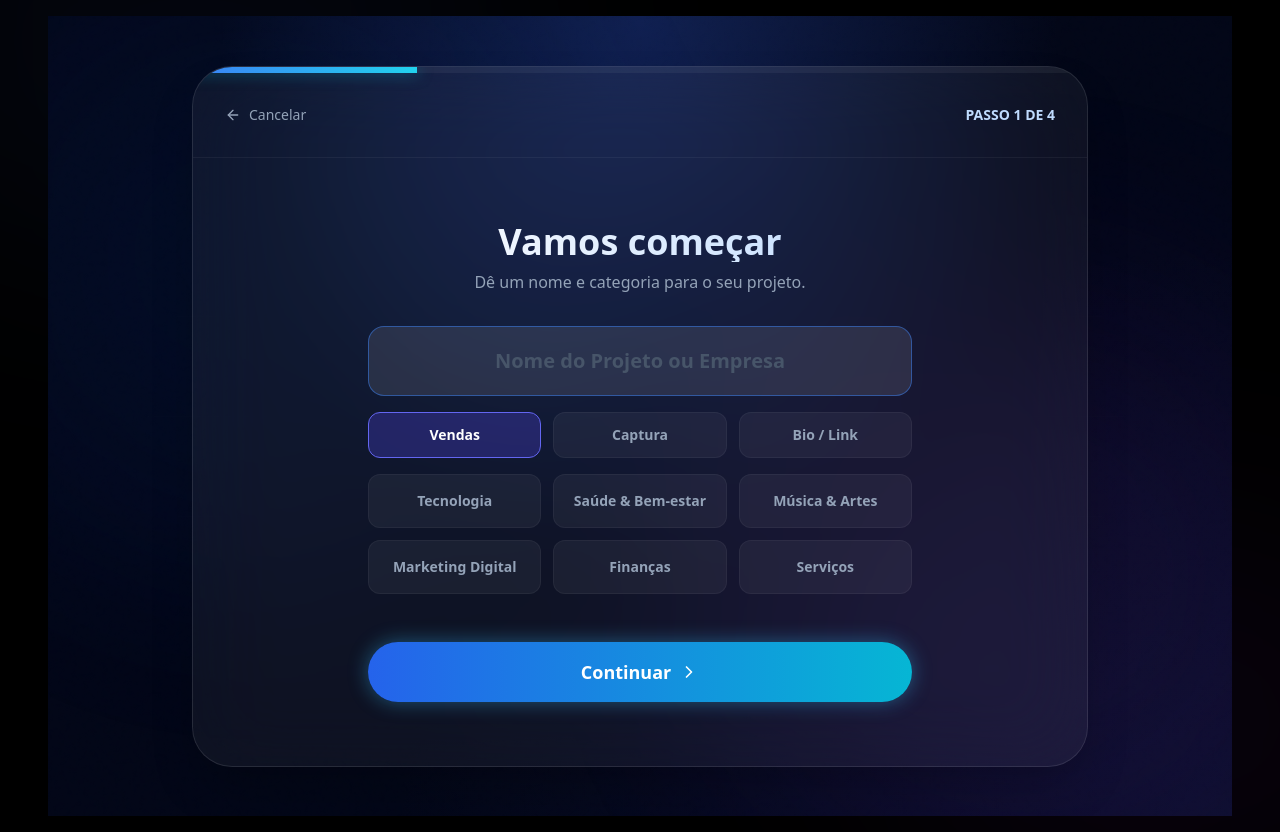
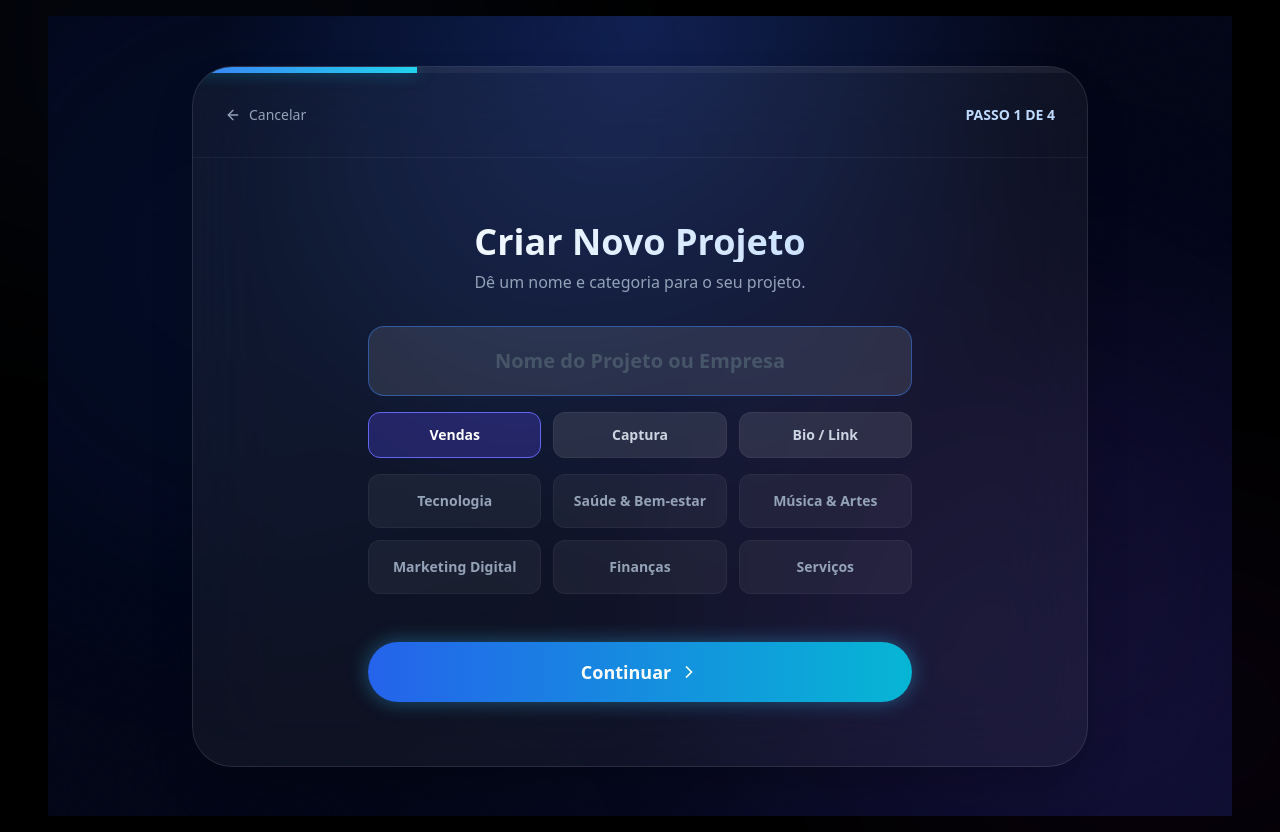
Before and after one commit to oliveiraclick/criadorLP, a Next.js app: page /dashboard/new in a window 1280 px wide. Built offline with nearby package versions, Linux system fonts and the light colour scheme; a web font is replaced by a local one.

Commit message:
fix: force redeploy with visible title change to Criar Novo Projeto

```diff
--- a/app/dashboard/new/page.tsx
+++ b/app/dashboard/new/page.tsx
@@ -94,7 +94,7 @@ export default function NewProjectPage() {
                             {step === 1 && (
                                 <div className="space-y-8 animate-fade-in">
                                     <div className="text-center mb-8">
-                                        <h2 className="text-4xl font-bold bg-clip-text text-transparent bg-gradient-to-r from-white to-blue-200 mb-2">Vamos começar</h2>
+                                        <h2 className="text-4xl font-bold bg-clip-text text-transparent bg-gradient-to-r from-white to-blue-200 mb-2">Criar Novo Projeto</h2>
                                         <p className="text-slate-400">Dê um nome e categoria para o seu projeto.</p>
                                     </div>
 
@@ -121,7 +121,7 @@ export default function NewProjectPage() {
                                                     key={type.id}
                                                     type="button"
                                                     onClick={() => handleChange('pageType', type.id)}
-                                                    className={`p-3 rounded-xl border transition-all text-sm font-bold ${formData.pageType === type.id ? 'bg-indigo-600/30 border-indigo-500 text-white' : 'bg-white/5 border-white/5 text-slate-400 hover:bg-white/10'}`}
+                                                    className={`p-3 rounded-xl border transition-all text-sm font-bold ${formData.pageType === type.id ? 'bg-indigo-600/30 border-indigo-500 text-white' : 'bg-white/10 border-white/5 text-slate-300 hover:bg-white/20'}`}
                                                 >
                                                     {type.label}
                                                 </button>
```
